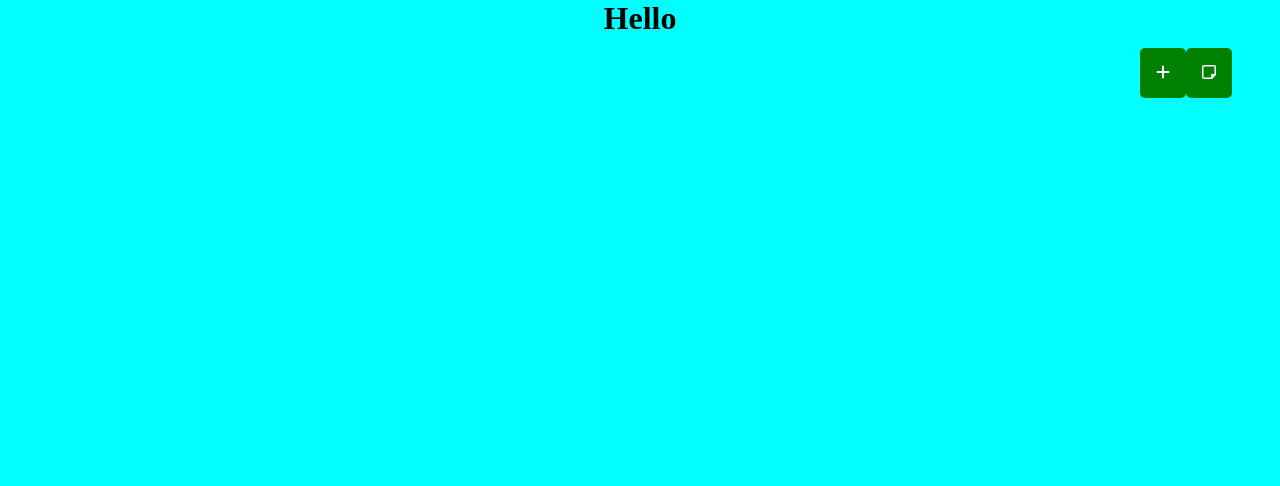
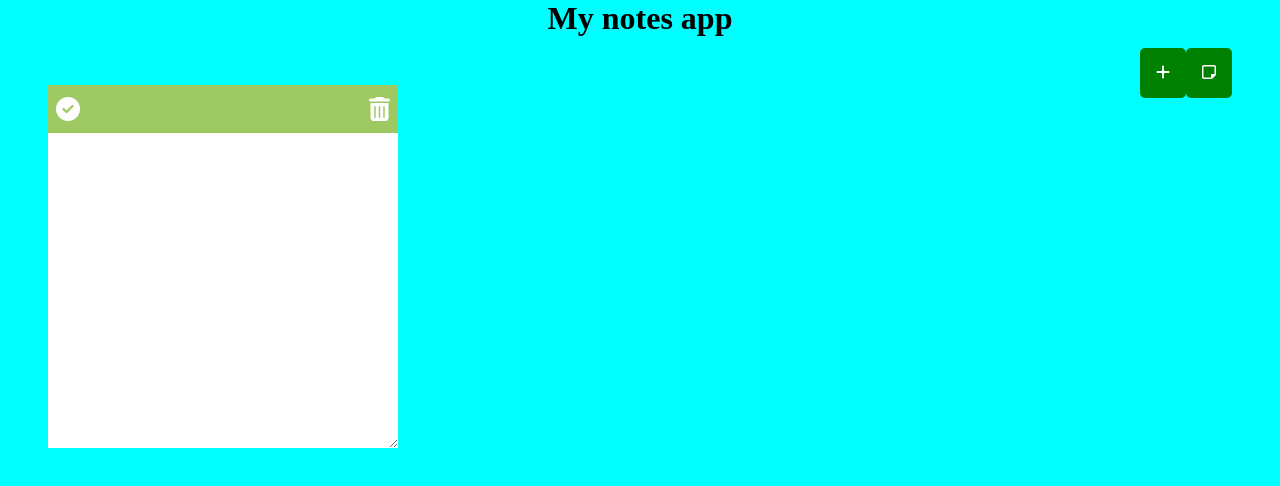
Before and after one commit to Ihore4ik/notepad, a plain HTML site: page index.html in a window 1280 px wide. Both pictures are taken after a click on the item 1163 px from the left and 73 px from the top of the page. Drawn offline with Linux system fonts and the light colour scheme.

Commit message:
add, edit and delete note

```diff
--- a/index.html
+++ b/index.html
@@ -8,9 +8,13 @@
     <title>Notepad</title>
     <link rel="stylesheet" href="styles.css">
     <script src="https://kit.fontawesome.com/c82ac782ab.js" crossorigin="anonymous"></script>
+
+
 </head>
 <body>
-<h1>Hello</h1>
+<h1>My notes app</h1>
+
+
 
 
 <script src="scripts.js"></script>
--- a/scripts.js
+++ b/scripts.js
@@ -1,6 +1,7 @@
 function createMenuNotes() {
     const menu = document.createElement('div');
     menu.classList.add('main_notes');
+    menu.id = "dragMenu";
     const ul = document.createElement('ul');
     const liAddNote = document.createElement('li');
     liAddNote.innerHTML = `<i class="fas fa-plus"></i>`;
@@ -13,3 +14,56 @@ function createMenuNotes() {
 }
 
 createMenuNotes();
+
+const addNewNote = document.querySelectorAll('.main_notes>ul>li')[0];
+const myNotes = document.querySelectorAll('.main_notes>ul>li')[1];
+
+addNewNote.addEventListener('click', function () {
+    const newNote = document.createElement('div');
+    newNote.classList.add('note');
+    newNote.innerHTML = `
+    <div class="tools">
+           <i class="fas fa-check-circle save"
+             onclick=""
+           ></i>
+            <i class="fas fa-trash-alt delete"
+               onclick="del()"
+            ></i>
+    </div>
+    <div class="text">
+        <textarea></textarea>
+    </div>
+`
+    document.body.append(newNote);
+    toggleNoteEdit();
+});
+
+
+function toggleNoteEdit() {
+    const notes = document.querySelectorAll('.note');
+    notes.forEach(note => {
+        note.addEventListener(`focusout`, (event) => {
+            if (event.target.tagName === 'TEXTAREA') {
+                event.target.setAttribute('disabled', true);
+            }
+        });
+    });
+
+    notes.forEach(note => {
+        note.addEventListener(`dblclick`, (event) => {
+            if (event.target.tagName === 'TEXTAREA') {
+                event.target.removeAttribute('disabled');
+            }
+        });
+    });
+}
+
+function del() {
+    this.addEventListener('click', deleteNote);
+}
+
+function deleteNote(event) {
+    event.target.parentNode.parentNode.remove();
+    this.removeEventListener('click', deleteNote);
+
+}
--- a/styles.css
+++ b/styles.css
@@ -1,12 +1,13 @@
 *{
     margin: 0;
     padding: 0;
+    box-sizing: border-box;
 }
 body{
     background: aqua;
     text-align: center;
 }
-
+/*==========================add button=============================*/
 .main_notes{
     position: absolute;
     z-index: 100;
@@ -32,3 +33,48 @@ body{
     background: #46a903;
     border-radius: 5px;
 }
+
+/*========================note===========================*/
+.note{
+    width: 350px;
+    margin: 3rem;
+    height: 350px;
+    background: #ECFAF5;
+}
+
+.note .tools{
+    display: flex;
+    align-items: center;
+    width: 100%;
+    height: 3rem;
+    background: #9EC862;
+    justify-content: space-between;
+    color: #ffffff;
+}
+.note .tools i{
+    font-size: 1.5rem;
+    border: none;
+    padding: 0.5rem;
+    cursor: pointer;
+    background: transparent;
+}
+.note .tools i:hover{
+    color: #ddebff;
+}
+.note .text {
+    width: 100%;
+    height: 90%;
+}
+.note textarea{
+    width: 100%;
+    height: 100%;
+    border: none;
+    outline: none;
+    font-size: 20px;
+    line-height: 1.5;
+    padding: 0.5rem;
+    max-lines: 10;
+}
+.hidden{
+    display: none;
+}
```
